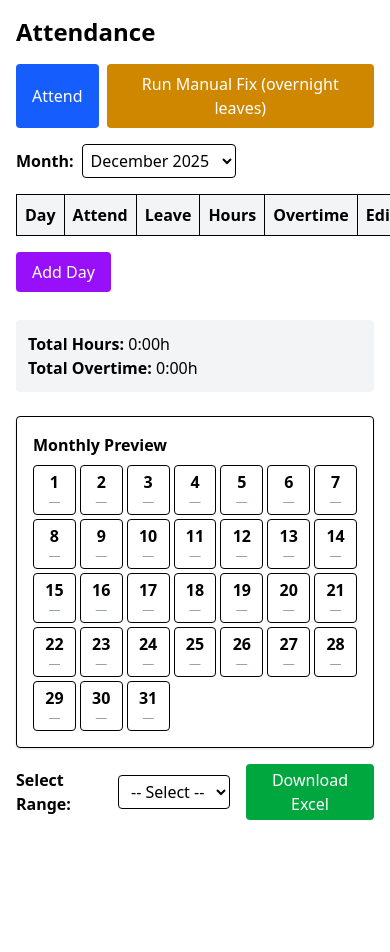
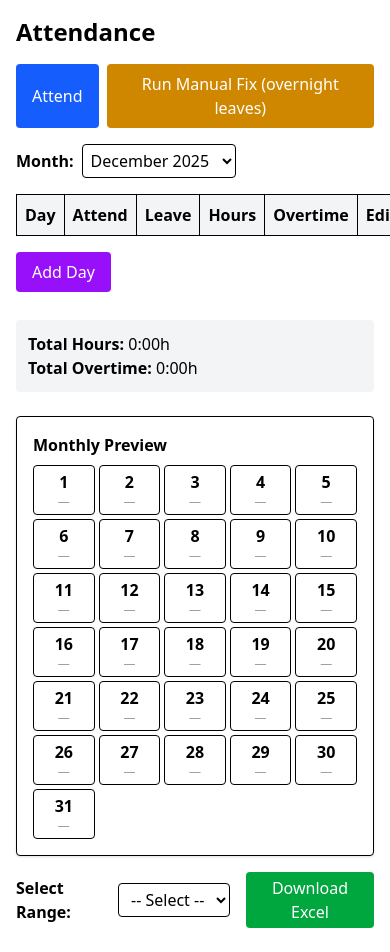
Before and after one commit to SAMY216/attendance-app, a React (Vite) app: page / in a window 390 px wide. Shown: the top 952 px of the page. Before the commit the page ends 844 px from the top, so only its background shows below. Built offline with nearby package versions, Linux system fonts and the light colour scheme.

Commit message:
commit 8

```diff
--- a/src/App.jsx
+++ b/src/App.jsx
@@ -741,10 +741,10 @@ export default function Attendance() {
       </div>
 
       {/* Monthly calendar preview */}
-      <div className="mt-6 p-4 bg-white border rounded shadow">
+      <div className="mt-6 p-4 bg-white border rounded shadow w-full">
         <h3 className="font-bold mb-2">Monthly Preview</h3>
 
-        <div className="grid grid-cols-7 gap-1 md:gap-2 text-center">
+        <div className="grid grid-cols-5 md:grid-cols-7 gap-1 md:gap-2 text-center w-full">
           {preview.map((p) => (
             <div key={p.dayKey} className="p-1 md:p-2 border rounded min-w-fit text-center">
               <div className="font-semibold">
```
